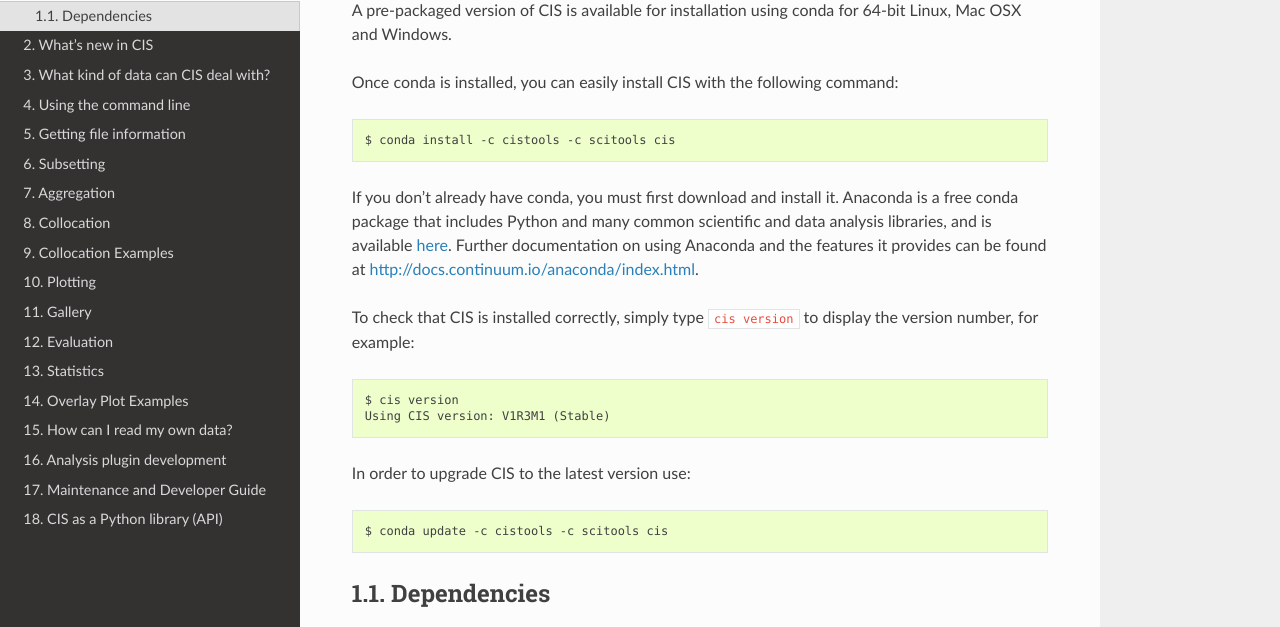
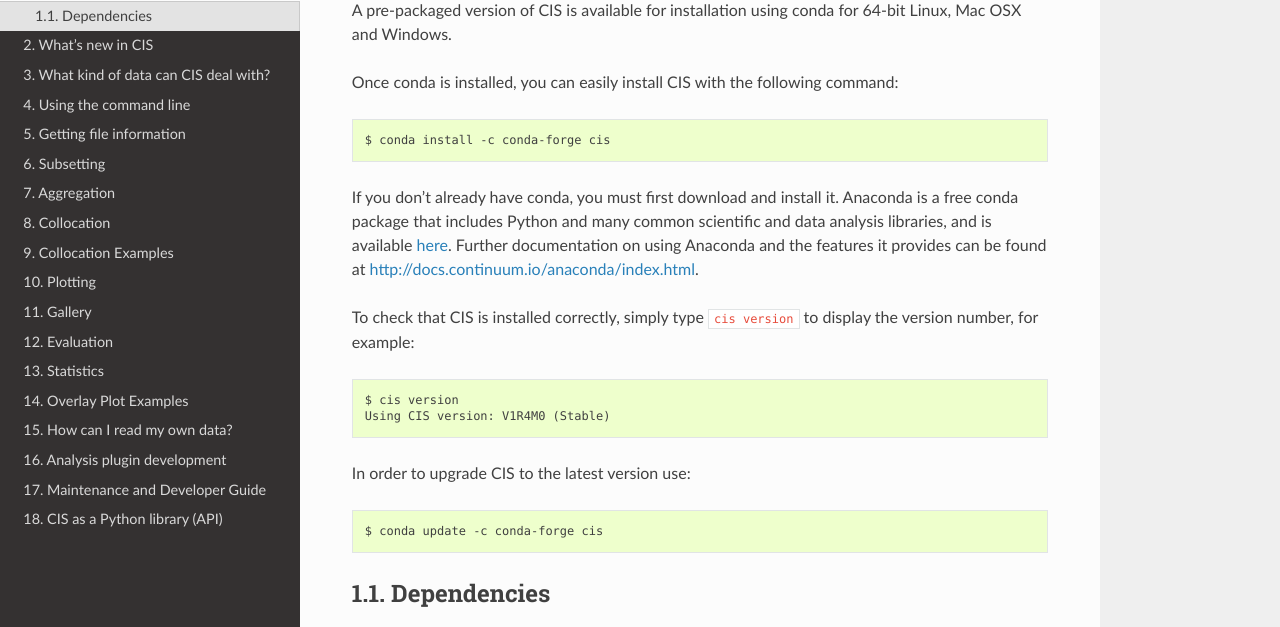
Before and after one commit to cedadev/cis, a Sphinx documentation site: the page built from doc/installation.rst, in a window 1280 px wide and 1098 px high. Shown: the part 161-788 px from the top of the window. Built offline with Sphinx 7.4.7 and the Read the Docs theme 2.0.0, drawn with Linux system fonts in a browser that asks for light colours.

Commit message:
Updating docs to point users to conda-forge

```diff
--- a/doc/installation.rst
+++ b/doc/installation.rst
@@ -7,7 +7,7 @@ A pre-packaged version of CIS is available for installation using conda for 64-b
 
 Once conda is installed, you can easily install CIS with the following command::
 
-    $ conda install -c cistools -c scitools cis
+    $ conda install -c conda-forge cis
 
 
 If you don't already have conda, you must first download and install it. Anaconda is a free conda package that includes Python and many common scientific and data analysis libraries, and is available `here <http://continuum.io/downloads>`_. Further documentation on using Anaconda and the features it provides can be found at http://docs.continuum.io/anaconda/index.html.
@@ -15,11 +15,11 @@ If you don't already have conda, you must first download and install it. Anacond
 To check that CIS is installed correctly, simply type ``cis version`` to display the version number, for example::
 
     $ cis version
-    Using CIS version: V1R3M1 (Stable)
+    Using CIS version: V1R4M0 (Stable)
 
 In order to upgrade CIS to the latest version use::
 
-    $ conda update -c cistools -c scitools cis
+    $ conda update -c conda-forge cis
 
 Dependencies
 ============
```
